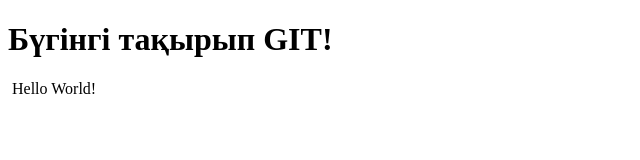
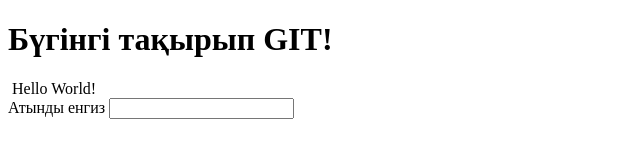
Before and after one commit to Galymbekk/IntroductionToGit, a plain HTML site: page index.html in a window 1280 px wide. Shown: the whole page, without its empty margins (0-640 px from the left). Drawn offline with Linux system fonts and the light colour scheme.

Commit message:
добавил форму

```diff
--- a/index.html
+++ b/index.html
@@ -9,5 +9,9 @@
     <h1>Бүгінгі тақырып GIT!</h1>
     <img src="" alt="">
     Hello World!
+    <form action="">
+        <label for="">Атынды енгиз</label>
+        <input type="text">
+    </form>
 </body>
 </html>
```
